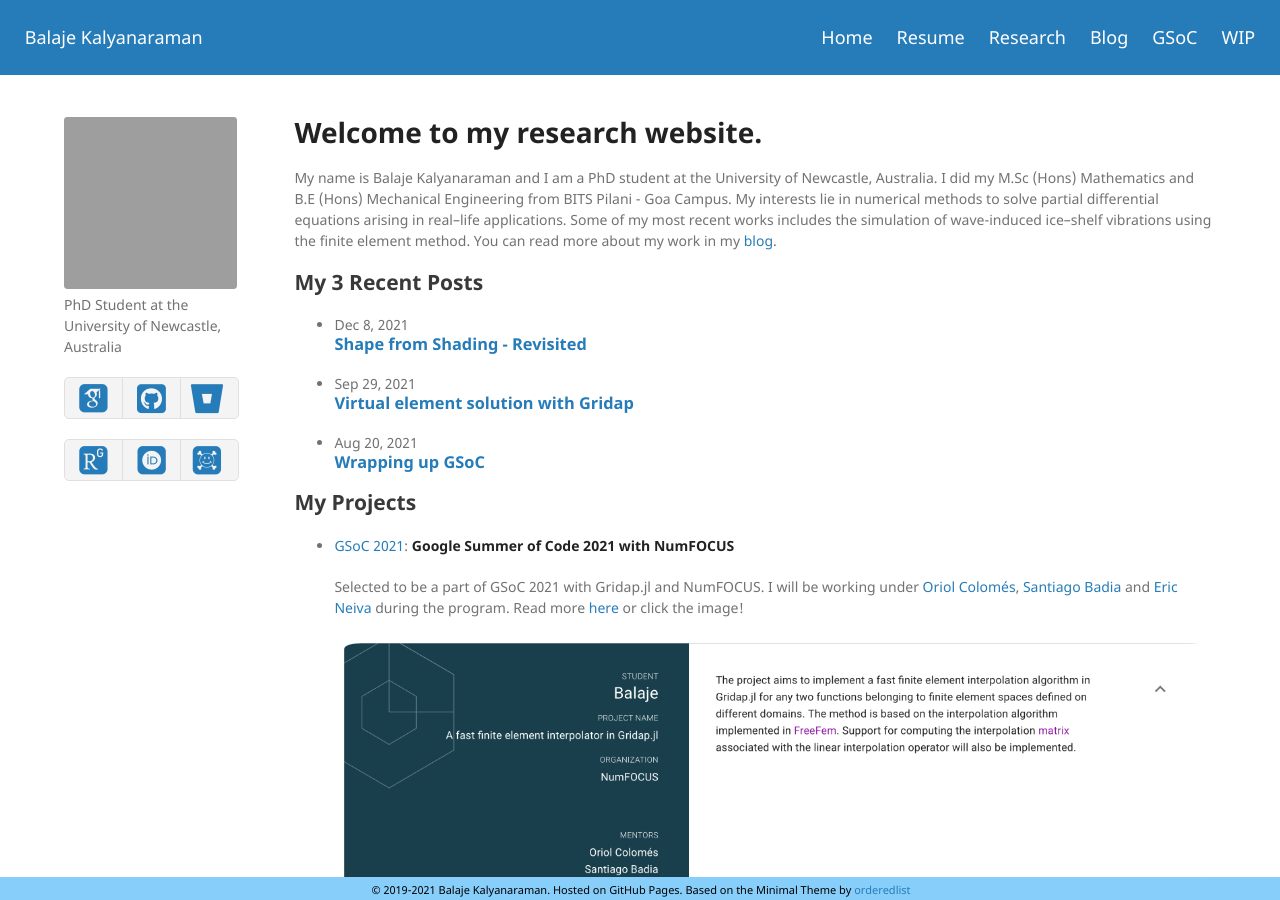
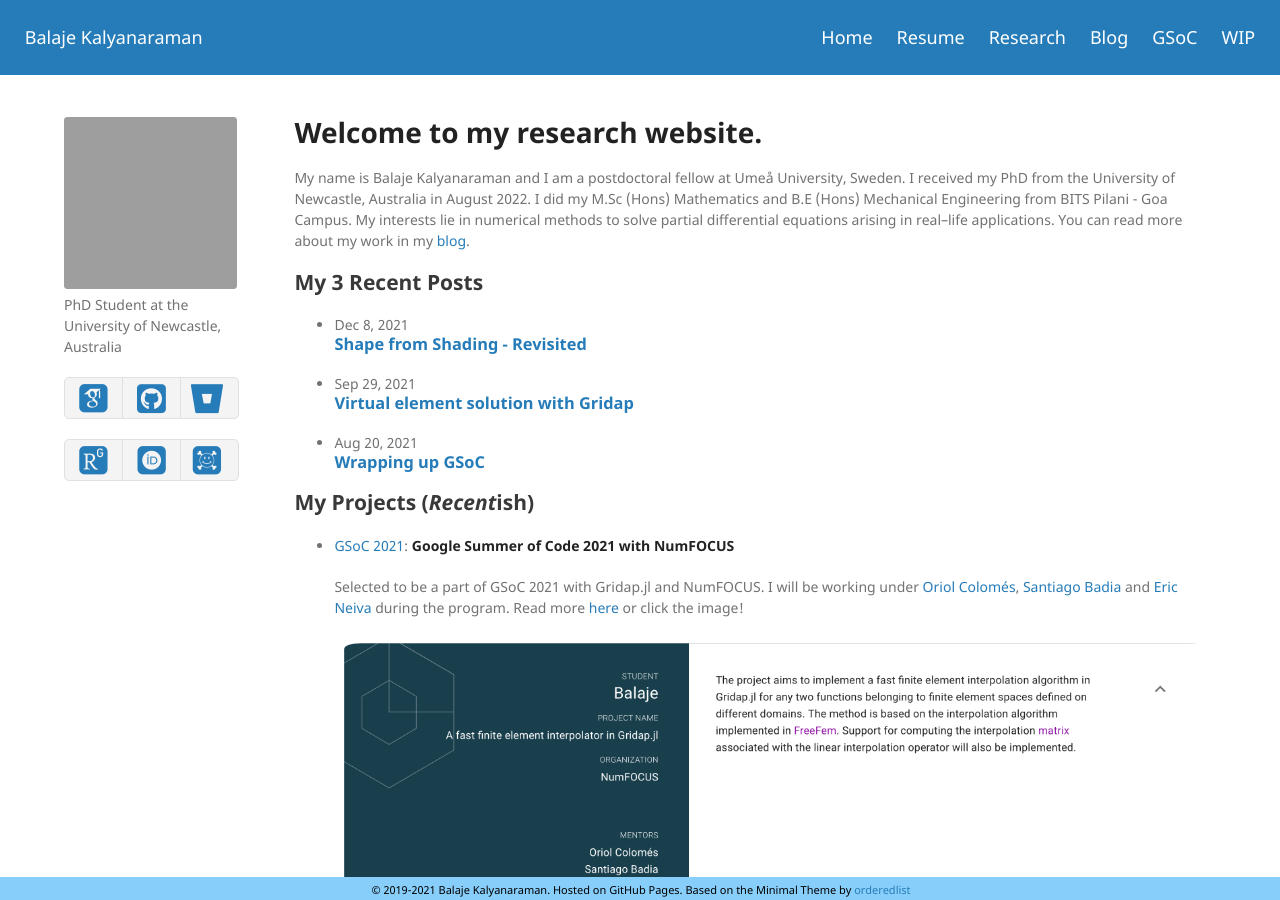
Before and after one commit to Balaje/balaje.github.io, a Jekyll site: the page built from index.md, in a window 1280 px wide and 900 px high. Built offline with Jekyll 4.4.1, drawn with Linux system fonts in a browser that asks for light colours; nearby versions of some CDN libraries; some web fonts are replaced; our own code applies the rules of GitHub Pages for plain Markdown files; grey boxes are pictures that could not be loaded.

Commit message:
Update postdoc

```diff
--- a/index.md
+++ b/index.md
@@ -4,13 +4,10 @@ layout: default
 
 # Welcome to my research website.
 
-My name is Balaje Kalyanaraman and I am a PhD student at the
-University of Newcastle, Australia. I did my M.Sc (Hons) Mathematics
+My name is Balaje Kalyanaraman and I am a postdoctoral fellow at Umeå University, Sweden. I received my PhD from the University of Newcastle, Australia in August 2022. I did my M.Sc (Hons) Mathematics
 and B.E (Hons) Mechanical Engineering from BITS Pilani - Goa Campus. My
 interests lie in numerical methods to solve partial differential
-equations arising in real--life applications. Some of my most recent
-works includes the simulation of wave-induced ice--shelf vibrations using the
-finite element method. You can read more about my work in my
+equations arising in real--life applications. You can read more about my work in my
 [blog](/blog-page.html).
 
 ## My 3 Recent Posts
@@ -29,7 +26,7 @@ finite element method. You can read more about my work in my
 {%- endfor -%}
 </ul>
 
-## My Projects
+## My Projects (*Recent*ish)
 
 - [GSoC 2021](/gsoc/index.html): **Google Summer of Code 2021 with NumFOCUS**
 
```
Also changed, not shown: about.md (+3 -2 lines).
